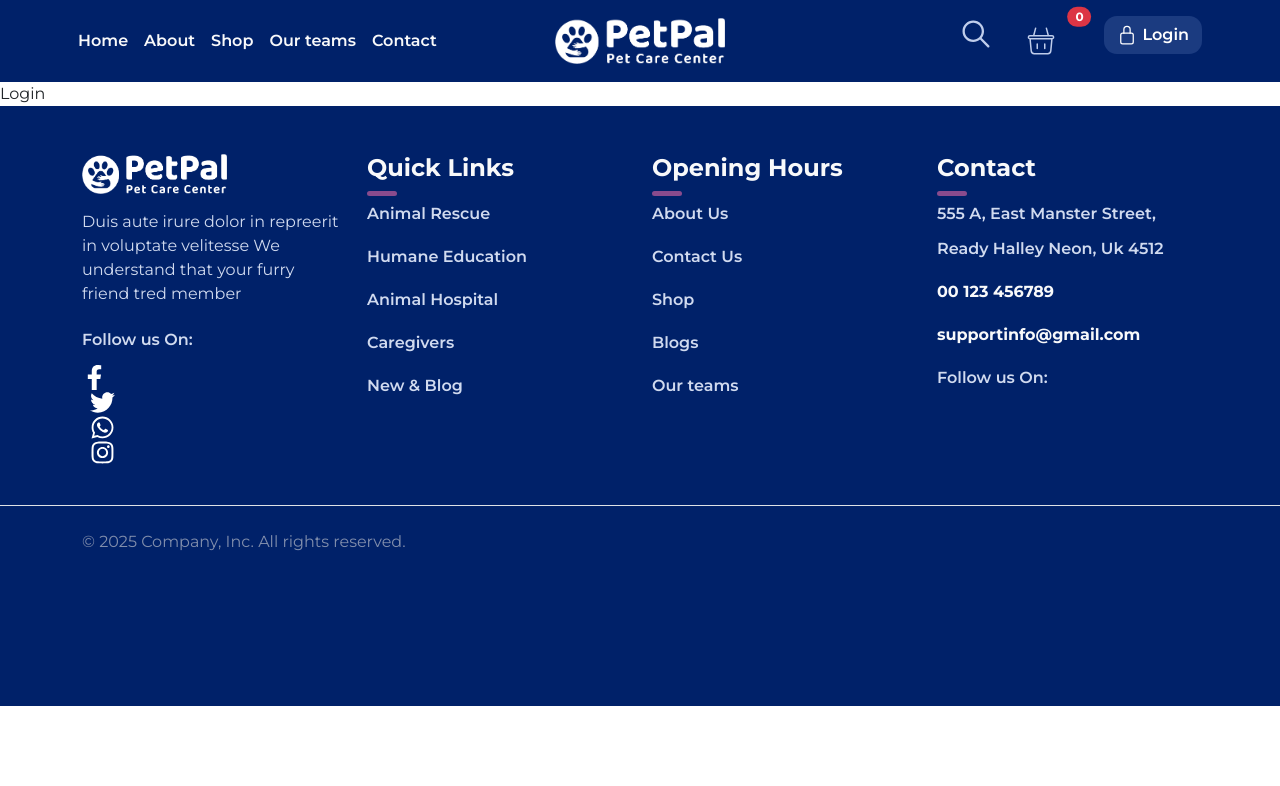
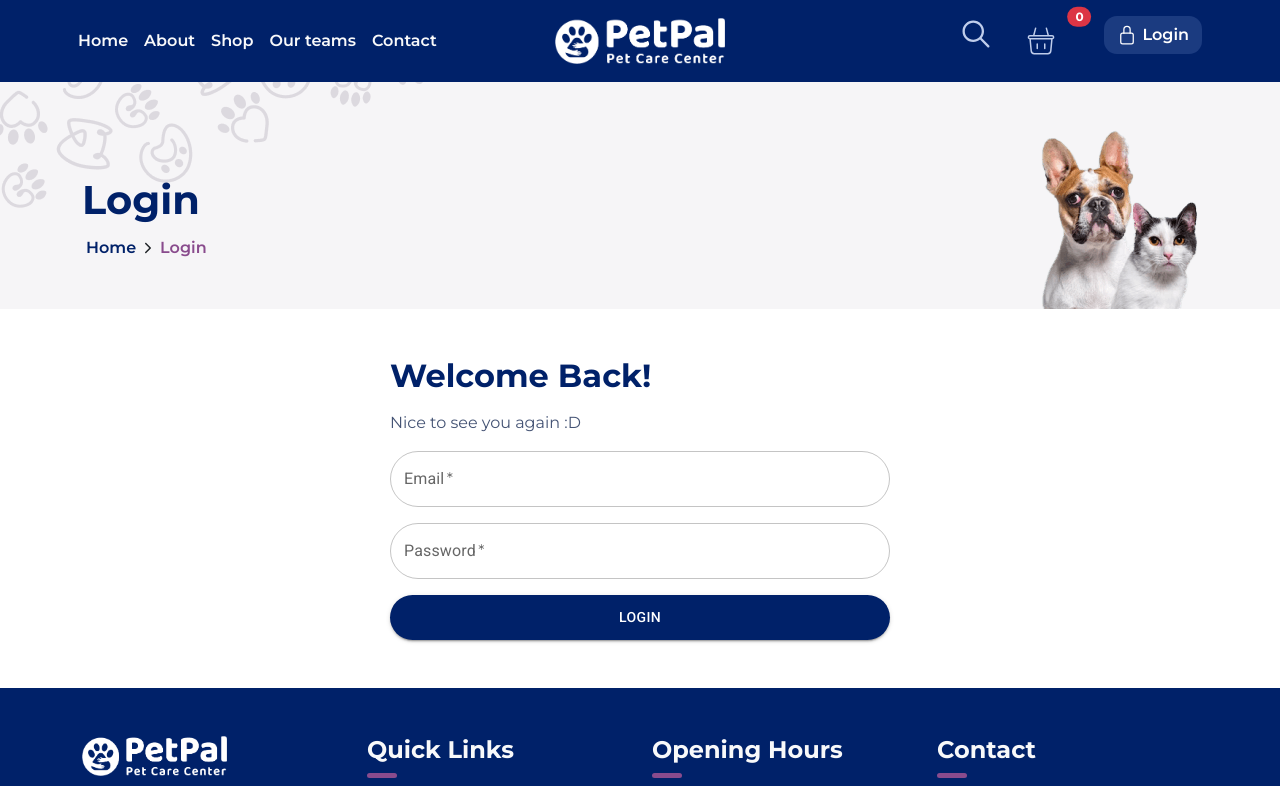
Before and after one commit to gahramanova/Petpal, a React (Vite) app: page /login in a window 1280 px wide. Shown: the top 786 px of the page. Built offline with nearby package versions, Linux system fonts and the light colour scheme; a web font is replaced by a local one.

Commit message:
Did design for login page

```diff
--- /dev/null
+++ b/src/assets/sass/login.scss
@@ -0,0 +1,13 @@
+.login-section-one {
+    width: 100%;
+    height: auto;
+    background-color: #F6F5F7;
+    background-image: url("../img/animation.png") ;
+    background-position: cover;
+    background-repeat: no-repeat;
+
+    h1 {
+        color: #002169;
+    }
+
+}
--- a/src/assets/sass/style.scss
+++ b/src/assets/sass/style.scss
@@ -10,3 +10,4 @@
 @forward "contact";
 @forward "reset";
 @forward "headersecond";
+@forward "login"
--- a/src/pages/About.tsx
+++ b/src/pages/About.tsx
@@ -10,7 +10,6 @@ import abouthelpimgTwo from "../assets/img/aboutHelpOne.png"
 import abouthelpimgThree from "../assets/img/abouthelpTwo.png"
 import Aos from "aos";
 import "aos/dist/aos.css";
-import CountUp from 'react-countup';
 import aboutImg from "../assets/img/AboutBg.svg"
 import cardIcon from "../assets/img/cardIcon.svg"
 import teamOne from "../assets/img/teamOne.jpg"
--- a/src/pages/Login.tsx
+++ b/src/pages/Login.tsx
@@ -1,7 +1,91 @@
+import { Link } from "react-router-dom"
+import animals from "../assets/img/animals.png"
+import { IoIosArrowForward } from "react-icons/io";
+import { useState } from "react";
+import { TextField, Button, Box } from '@mui/material';
+
 
 const Login = () => {
+
+  const [formData, setFormData] = useState({
+    email: '',
+    password: '',
+  });
+
+  const handleChange = (e: React.ChangeEvent<HTMLInputElement>) => {
+    const { name, value } = e.target;
+    setFormData(prev => ({ ...prev, [name]: value }));
+  };
+
+  const handleSubmit = (e: React.FormEvent) => {
+    e.preventDefault();
+    console.log('Form Data:', formData);
+    // buraya backend request və ya validation əlavə edə bilərsən
+  };
+
   return (
-    <div>Login</div>
+    <>
+      <section className="login-section-one">
+        <div className="container">
+          <div className="d-flex justify-content-between align-items-center pt-5">
+            <div>
+              <h1 className="fw-bold">Login</h1>
+              <ul className="nav">
+                <li><Link to="/" className="nav-link p-1">Home</Link> </li>
+                <IoIosArrowForward style={{ alignSelf: "center" }} />
+                <li ><Link to="/login" className="nav-link p-1" style={{ color: "#894B8D" }}>Login</Link></li>
+              </ul>
+            </div>
+            <div className="d-flex justify-content-end">
+              <img className="animals" src={animals} style={{ width: "100%" }} />
+            </div>
+          </div>
+        </div>
+      </section>
+
+     <section className="my-5">
+
+     <Box
+        component="form"
+        onSubmit={handleSubmit}
+        sx={{ display: 'flex', flexDirection: 'column', gap: 2, width: 500, mx: 'auto', mt: 4 }}
+      >
+        <h2 className="fw-bold m-0" style={{color:"#002169"}}>Welcome Back!</h2>
+        <span style={{color:"#445374"}} className="m-0">Nice to see you again :D</span>
+        <TextField
+          label="Email"
+          name="email"
+          type="email"
+          placeholder="Enter you email address"
+          value={formData.email}
+          onChange={handleChange}
+          required
+          sx={{
+            '& .MuiOutlinedInput-root': {
+              borderRadius: '33px', // TextField-a border radius veririk
+            },
+          }}
+        />
+        <TextField
+          label="Password"
+          name="password"
+          type="password"
+          placeholder="Enter your password"
+          value={formData.password}
+          onChange={handleChange}
+          required
+          sx={{
+            '& .MuiOutlinedInput-root': {
+              borderRadius: '33px', // TextField-a border radius veririk
+            },
+          }}
+        />
+        <Button type="submit" variant="contained" sx={{backgroundColor:"#002169", borderRadius:"33px", padding:"10px"}}>
+          Login
+        </Button>
+      </Box>
+     </section>
+    </>
   )
 }
 
```
